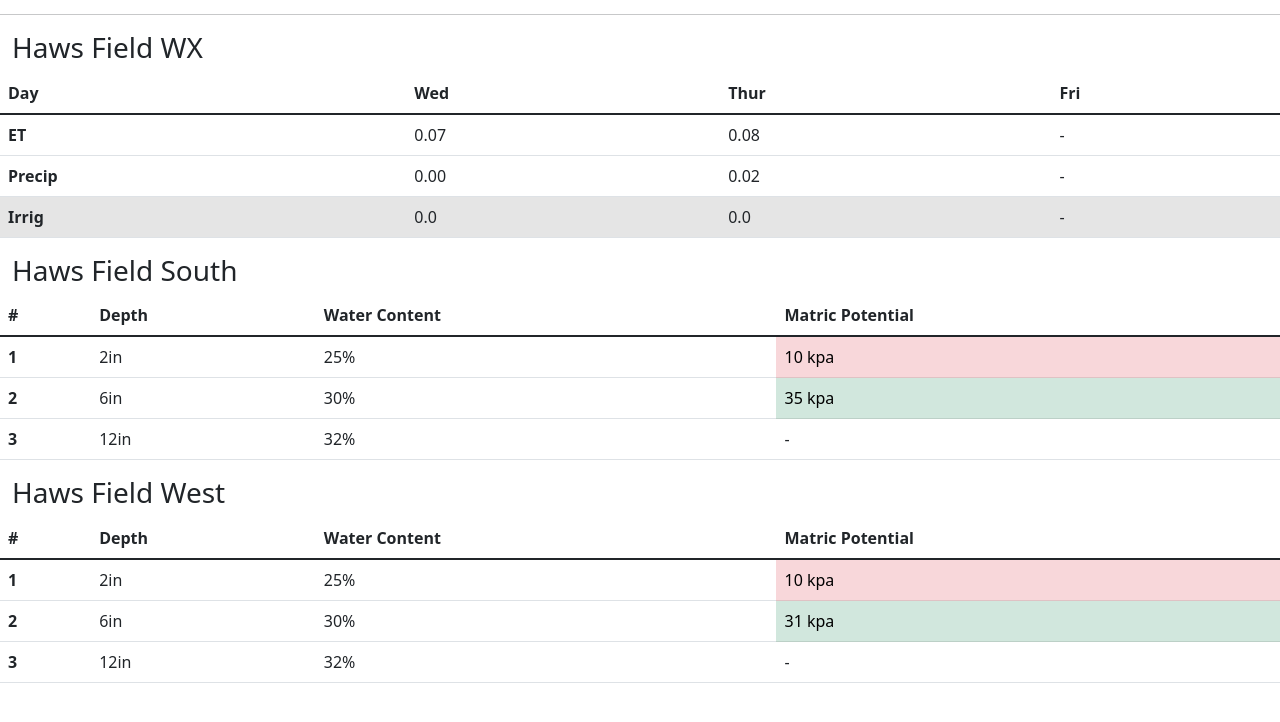
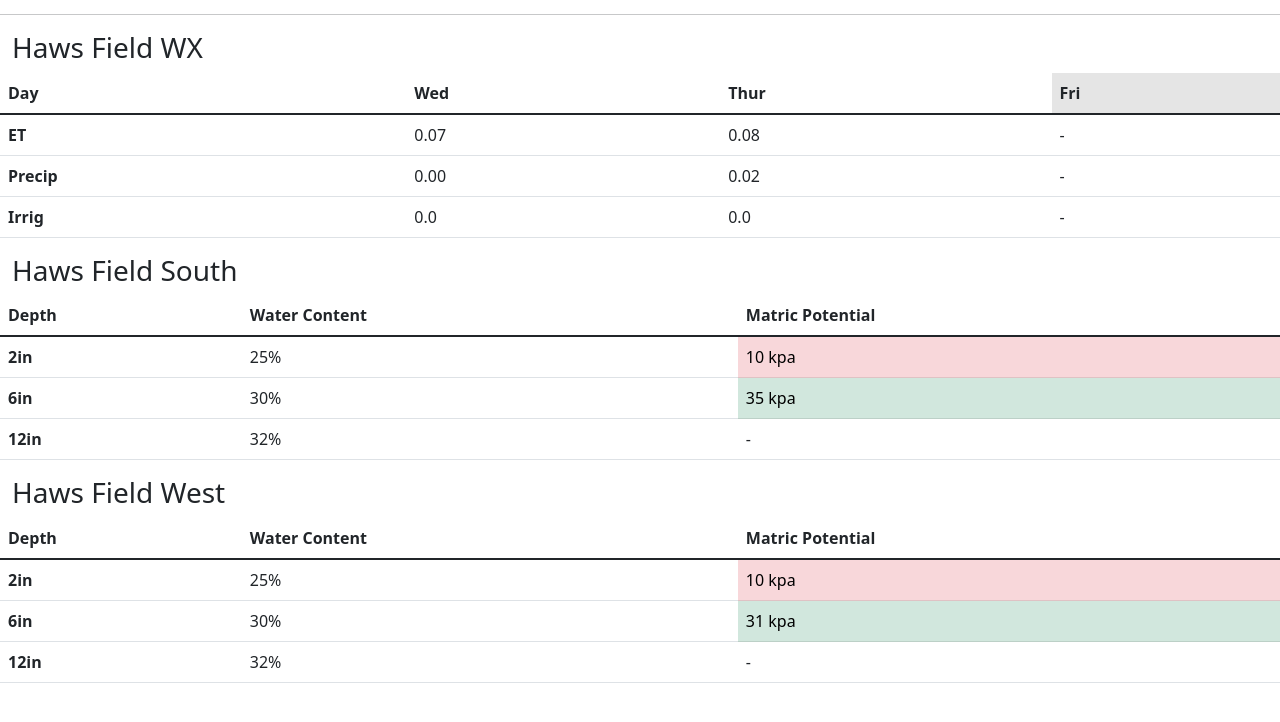
Before and after one commit to levisgaragegroupinc/byu_grounds, a plain HTML site: page index.html in a window 1280 px wide. Shown: the part 42-764 px from the top of the page. Drawn offline with nearby package versions, Linux system fonts and the light colour scheme.

Commit message:
Removed extra column

```diff
--- a/index.html
+++ b/index.html
@@ -24,7 +24,7 @@
           <th scope="col">Day</th>
           <th scope="col">Wed</th>
           <th scope="col">Thur</th>
-          <th scope="col">Fri</th>
+          <th scope="col" class="table-active">Fri</th>
         </tr>
       </thead>
       <tbody>
@@ -40,7 +40,7 @@
           <td>0.02</td>
           <td>-</td>
         </tr>
-        <tr class="table-active">
+        <tr>
           <th scope="row">Irrig</th>
           <td>0.0</td>
           <td>0.0</td>
@@ -56,7 +56,6 @@
       <table class="table">
         <thead>
           <tr>
-            <th scope="col">#</th>
             <th scope="col">Depth</th>
             <th scope="col">Water Content</th>
             <th scope="col">Matric Potential</th>
@@ -64,20 +63,17 @@
         </thead>
         <tbody>
           <tr>
-            <th scope="row">1</th>
-            <td>2in</td>
+            <th scope="row">2in</th>
             <td>25%</td>
             <td class="table-danger">10 kpa</td>
           </tr>
           <tr>
-            <th scope="row">2</th>
-            <td>6in</td>
+            <th scope="row">6in</th>
             <td>30%</td>
             <td class="table-success">35 kpa</td>
           </tr>
           <tr>
-            <th scope="row">3</th>
-            <td>12in</td>
+            <th scope="row">12in</th>
             <td>32%</td>
             <td>-</td>
           </tr>
@@ -90,7 +86,6 @@
       <table class="table">
         <thead>
           <tr>
-            <th scope="col">#</th>
             <th scope="col">Depth</th>
             <th scope="col">Water Content</th>
             <th scope="col">Matric Potential</th>
@@ -98,20 +93,17 @@
         </thead>
         <tbody>
           <tr>
-            <th scope="row">1</th>
-            <td>2in</td>
+            <th scope="row">2in</th>
             <td>25%</td>
             <td class="table-danger">10 kpa</td>
           </tr>
           <tr>
-            <th scope="row">2</th>
-            <td>6in</td>
+            <th scope="row">6in</th>
             <td>30%</td>
             <td class="table-success">31 kpa</td>
           </tr>
           <tr>
-            <th scope="row">3</th>
-            <td>12in</td>
+            <th scope="row">12in</th>
             <td>32%</td>
             <td>-</td>
           </tr>
```
